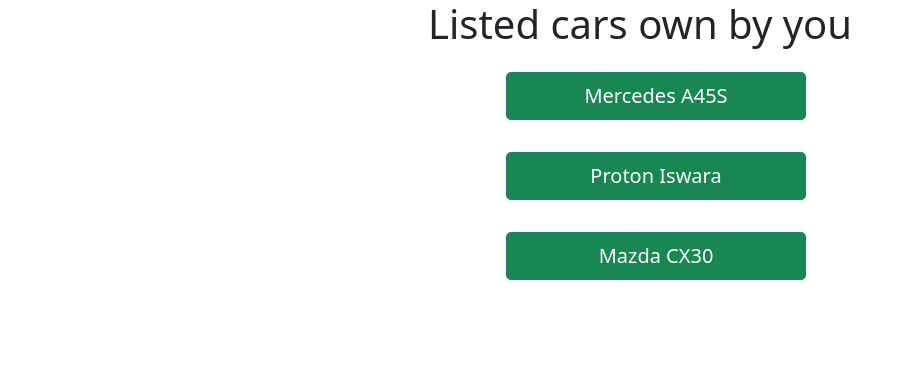
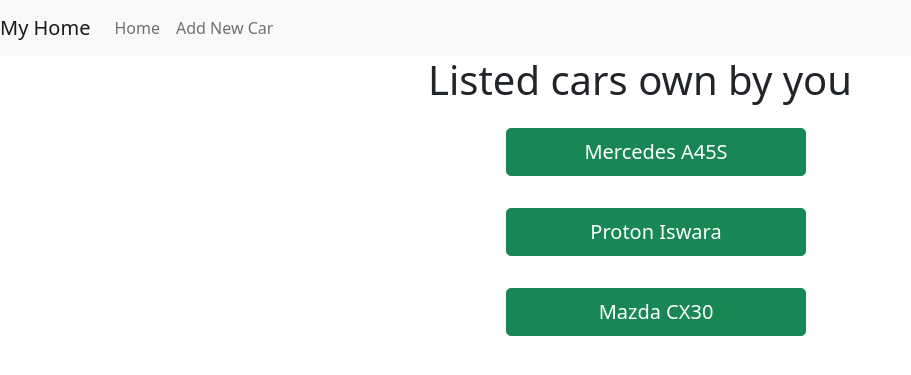
Before and after one commit to Apikmmar/simple-car-registration-detail, a Django app: page / in a window 1280 px wide. Shown: the top 375 px of the page, without its empty margins (0-911 px from the left). Run offline with Django 4.2, Linux system fonts and the light colour scheme; data comes from the database, SQL or seed files in the repository; both versions use the stored data as it was after the commit.

Commit message:
update interface

```diff
--- a/mycardetail/settings.py
+++ b/mycardetail/settings.py
@@ -72,11 +72,6 @@
     },
 ]
 
-STATIC_URL = '/static/'
-STATICFILES_DIRS = [
-    os.path.join(BASE_DIR, 'static'),
-]
-
 
 WSGI_APPLICATION = 'mycardetail.wsgi.application'
 
--- a/mycarfeed/urls.py
+++ b/mycarfeed/urls.py
@@ -1,9 +1,10 @@
 from django.urls import path
-from .views import MainHomePage, AddMyCar
+from .views import MainHomePage, AddMyCar, GetCarDetail
 
 app_name = 'mycarfeed'
 
 urlpatterns = [
     path('', MainHomePage.as_view(), name='index'),
     path('addcars/', AddMyCar.as_view(), name='add_car'),
+    path('view_car/<int:pk>/', GetCarDetail.as_view(), name='view_car'),
 ]
--- a/mycarfeed/views.py
+++ b/mycarfeed/views.py
@@ -1,7 +1,5 @@
-from typing import Any
-from django import http
 from django.http import JsonResponse
-from django.views.generic import TemplateView, FormView
+from django.views.generic import TemplateView, FormView, DetailView
 
 from .forms import GetCar
 from .models import Car
@@ -31,3 +29,7 @@
         )
 
         return JsonResponse({'success': True})
+
+class GetCarDetail(DetailView):
+    template_name = "view_car.html"
+    model = Car
--- a/templates/base.html
+++ b/templates/base.html
@@ -7,8 +7,11 @@
     <title>{% block title %}{% endblock %}</title>
 </head>
 <body>
+    {% include "navbar.html" %}
+
     {% block body %}
     {% endblock %}
+
     <script src="https://cdn.jsdelivr.net/npm/jquery@3.6.4/dist/jquery.min.js"></script>
     <script>
         $(document).ready(function () {
--- a/templates/home.html
+++ b/templates/home.html
@@ -11,7 +11,7 @@
         <div class="row">
             {% for car in cars %}
             <div class="d-flex justify-content-center align-items-center m-3">
-                <button type="button" class="btn btn-success btn-lg" style="width: 300px;">{{ car.car_brand }} {{ car.car_model }}</button>
+                <a href="{% url 'mycarfeed:view_car' car.id %}" class="btn btn-success btn-lg" style="width: 300px;">{{ car.car_brand }} {{ car.car_model }}</a>
             </div>
 
             {% endfor %}
--- /dev/null
+++ b/templates/navbar.html
@@ -0,0 +1,16 @@
+<nav class="navbar navbar-expand-lg navbar-light bg-light">
+    <a class="navbar-brand" href="/">My Home</a>
+    <button class="navbar-toggler" type="button" data-toggle="collapse" data-target="#navbarSupportedContent" aria-controls="navbarSupportedContent" aria-expanded="false" aria-label="Toggle navigation">
+      <span class="navbar-toggler-icon"></span>
+    </button>
+
+    <div class="collapse navbar-collapse" id="navbarSupportedContent">
+      <ul class="navbar-nav mr-auto">
+        <li class="nav-item active">
+          <a class="nav-link" href="{% url 'mycarfeed:index' %}">Home</a>
+        </li>
+        <li class="nav-item">
+          <a class="nav-link" href="{% url 'mycarfeed:add_car' %}">Add New Car</a>
+        </li>
+    </div>
+  </nav>
```
Also changed, not shown: templates/view_car.html (added, +13 -0 lines), db.sqlite3.
